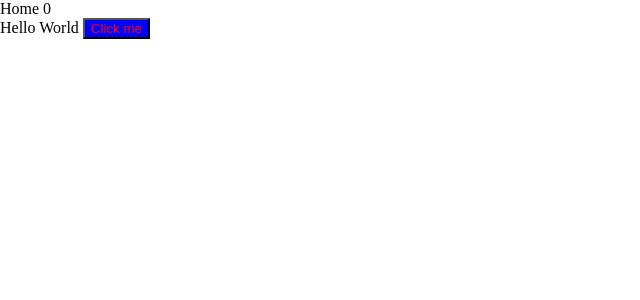
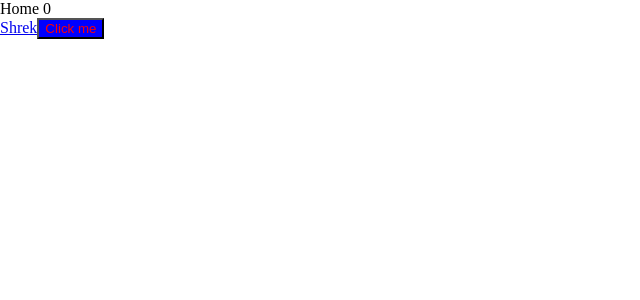
Before and after one commit to AidOnline01/abn-amro, a Vue app: page / in a window 1280 px wide. Shown: the top 300 px of the page, without its empty margins (0-640 px from the left). Built offline with nearby package versions, Linux system fonts and the light colour scheme.

Commit message:
Add vue-router

```diff
--- a/src/App.vue
+++ b/src/App.vue
@@ -1,10 +1,6 @@
 <template>
-  <div><HomePage /></div>
+  <router-view />
 </template>
-
-<script lang="ts" setup>
-  import HomePage from '@/pages/HomePage.vue';
-</script>
 
 <style lang="scss">
   *:before, *:after {
--- a/src/app.ts
+++ b/src/app.ts
@@ -1,9 +1,12 @@
 import { createApp } from 'vue';
+import router from '@/router';
 
 import App from './App.vue';
 
 const app = createApp(App);
 
+app.use(router);
+
 app.mount('#app');
 
 export default app;
--- a/src/pages/HomePage.vue
+++ b/src/pages/HomePage.vue
@@ -4,7 +4,7 @@
 
     <br>
 
-    {{name}}
+    <router-link to="/movie">{{name}}</router-link>
 
     <button class="button" @click="incrementCount()">Click me</button>
   </div>
@@ -14,7 +14,7 @@
   import { ref } from 'vue';
 
   const count = ref(0);
-  const name = ref('Hello World');
+  const name = ref('Shrek');
 
   const incrementCount = () => {
     count.value += 1;
--- /dev/null
+++ b/src/pages/MoviePage.vue
@@ -0,0 +1,3 @@
+<template>
+  <div>Movie page</div>
+</template>
--- a/src/router/index.ts
+++ b/src/router/index.ts
@@ -1,3 +1,16 @@
-import { createRouter } from 'vue-router';
+import { createRouter, createWebHistory } from 'vue-router';
 
-const Home = import('@/pages/HomePage.vue');
+const HomePage = import('@/pages/HomePage.vue');
+const MoviePage = import('@/pages/MoviePage.vue');
+
+const routes = [
+  { path: '/', component: HomePage },
+  { path: '/movie', component: MoviePage },
+];
+
+const router = createRouter({
+  history: createWebHistory(),
+  routes,
+});
+
+export default router;
```
Also changed, not shown: 1 other file (tests, documents, lock files or other folders).
